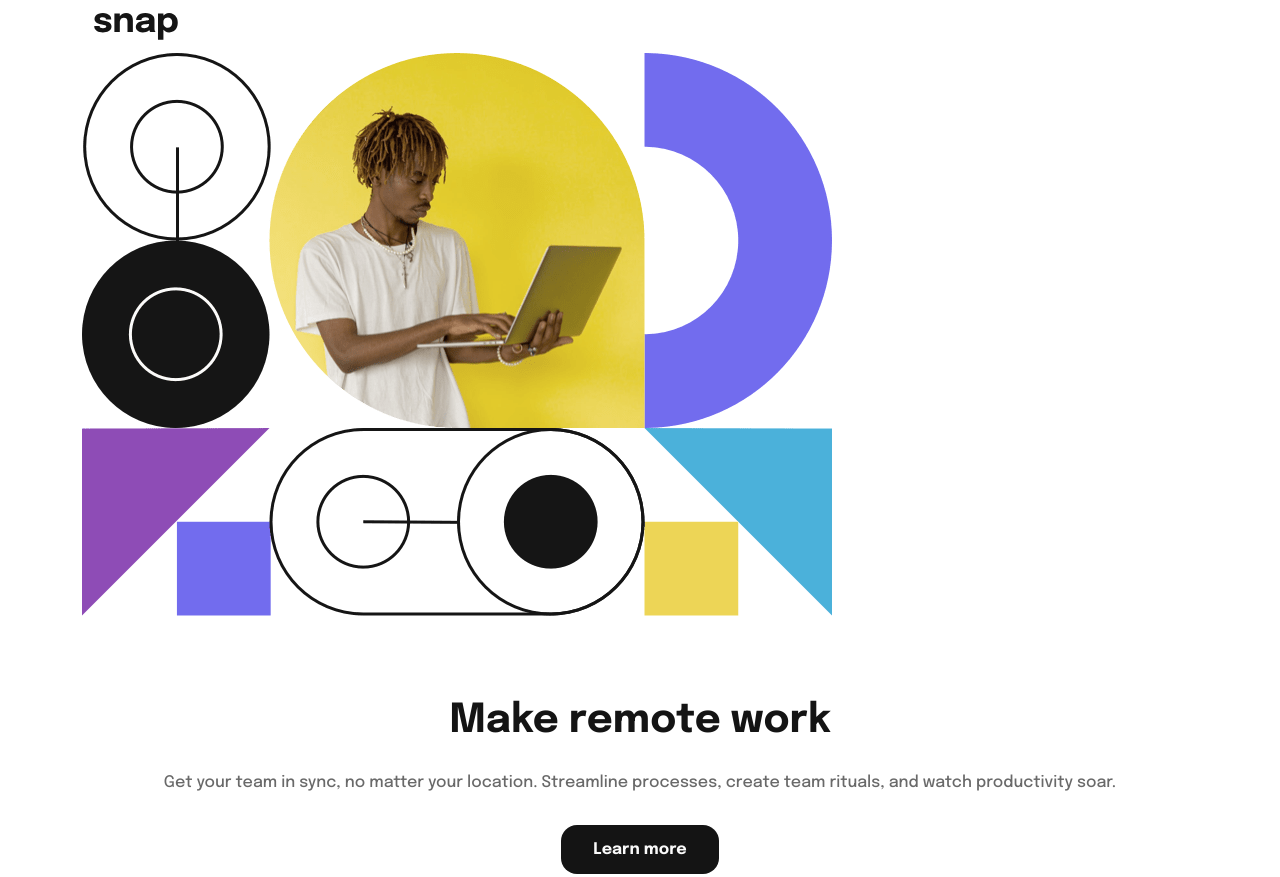
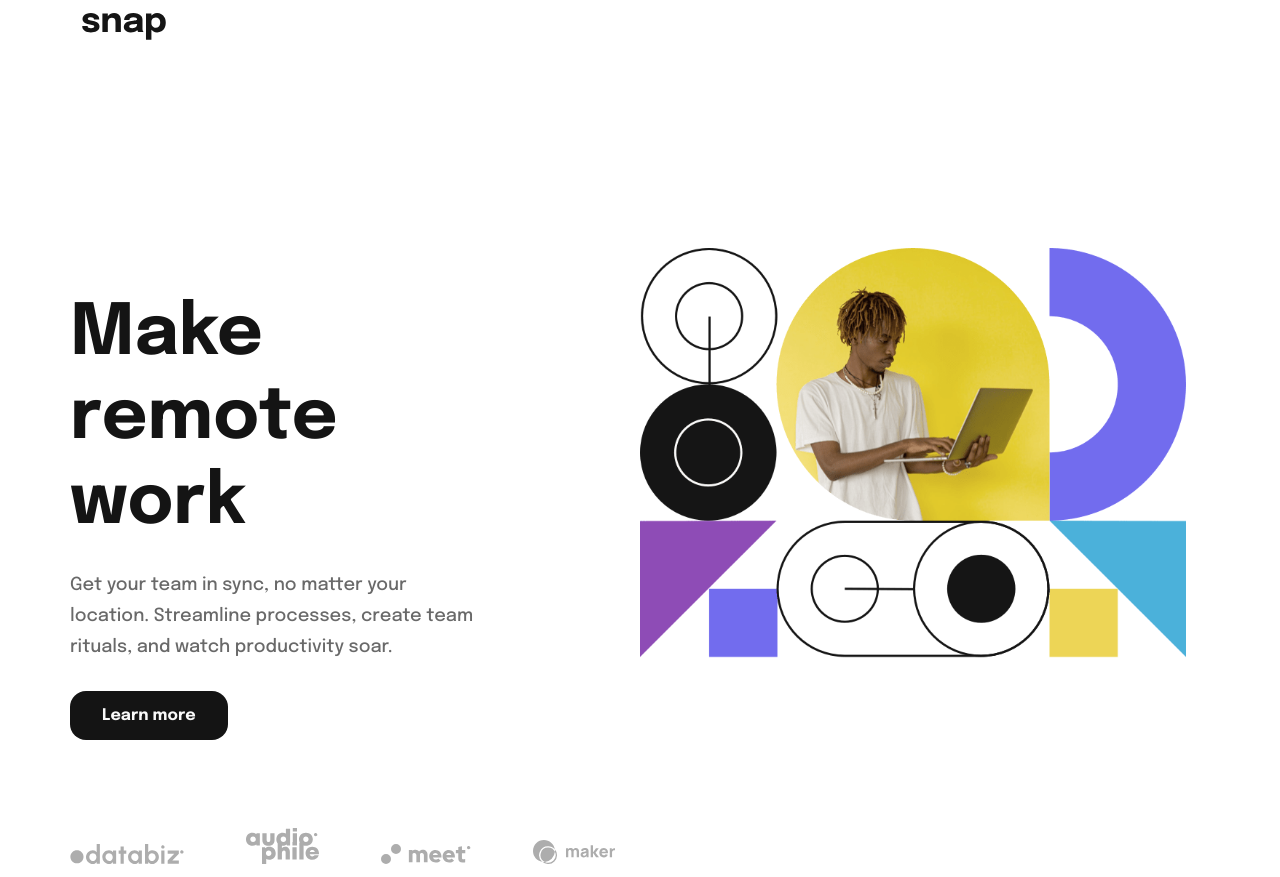
Before and after one commit to Mut1s0/intro-section-with-dropdown-navigation, a plain HTML site: page index.html in a window 1280 px wide. Shown: the top 877 px of the page. Drawn offline with nearby package versions, Linux system fonts and the light colour scheme.

Commit message:
Added styled the desktop version

```diff
--- a/index.html
+++ b/index.html
@@ -20,7 +20,7 @@
 </head>
 <body>
 
-    <div class="container-sm wrapper">
+    <div class="container-sm p-0 wrapper">
 
         <nav class="navbar navbar-expand-lg">
 
@@ -34,19 +34,25 @@
 
         </nav>
 
-        <div class="row row-cols-sm-1 text-center">
+        <div class="row row-cols-1 row-cols-sm-1 text-center text-md-start wrapper--content d-md-flex flex-md-row-reverse align-items-md-center">
 
-            <div class="col-sm header--img">
+            <div class="col col-sm col-md header--img">
 
-                <img
-                    src="./images/image-hero-mobile.png"
-                    alt="Header"
-                    class="img-fluid"
-                >
+                <picture>
+
+                    <source media="( min-width: 768px )" src="./images/image-hero-desktop.png" type="image/svg+xml"  alt="Header-Desktop" class="img-fluid mx-auto d-block" >
+
+                    <img
+                        src="./images/image-hero-mobile.png"
+                        alt="Header-Mobile"
+                        class="img-fluid mx-auto d-block"
+                    >
+
+                </picture>
 
             </div>
 
-            <div class="col-sm">
+            <div class="col col-sm col-md content--section">
 
                 <div class="content">
 
@@ -60,7 +66,7 @@
 
                 </div>
 
-                <div class="partner d-sm-flex justify-content-sm-between align-items-sm-end">
+                <div class="partner d-flex d-sm-flex justify-content-between justify-content-sm-between align-items-end align-items-sm-end">
 
                     <img
                         src="./images/client-databiz.svg"
--- a/styles.css
+++ b/styles.css
@@ -89,6 +89,12 @@ h6 {
     height: 100vh;
 }
 
+.wrapper--content {
+    height: 100%;
+    max-width: 100%;
+}
+
+
 .content {
     font-family: var(--ff);
     margin-top: 5rem;
@@ -103,6 +109,7 @@ h6 {
     color: var(--clr-neutral-medium-gray);
     margin-top: 1.5rem;
     margin-bottom: 2.5rem;
+    font-size: var(--fs-p);
 }
 
 .content--link {
@@ -122,3 +129,26 @@ h6 {
     height: 28%;
     margin-bottom: 10rem;
 }
+
+
+/* @media only screen and ( min-width: 769px ) {
+    .content > h1 {
+        font-size: 0.2rem;
+        border: 2px solid red;
+    }
+} */
+
+
+@media only screen and ( min-width: 768px ) {
+    .content {
+        max-width: 75%;
+    }
+
+    .content > h1 {
+        font-size: 4.4rem;
+    }
+
+    .content--section {
+        height: 60%;
+    }
+}
```
